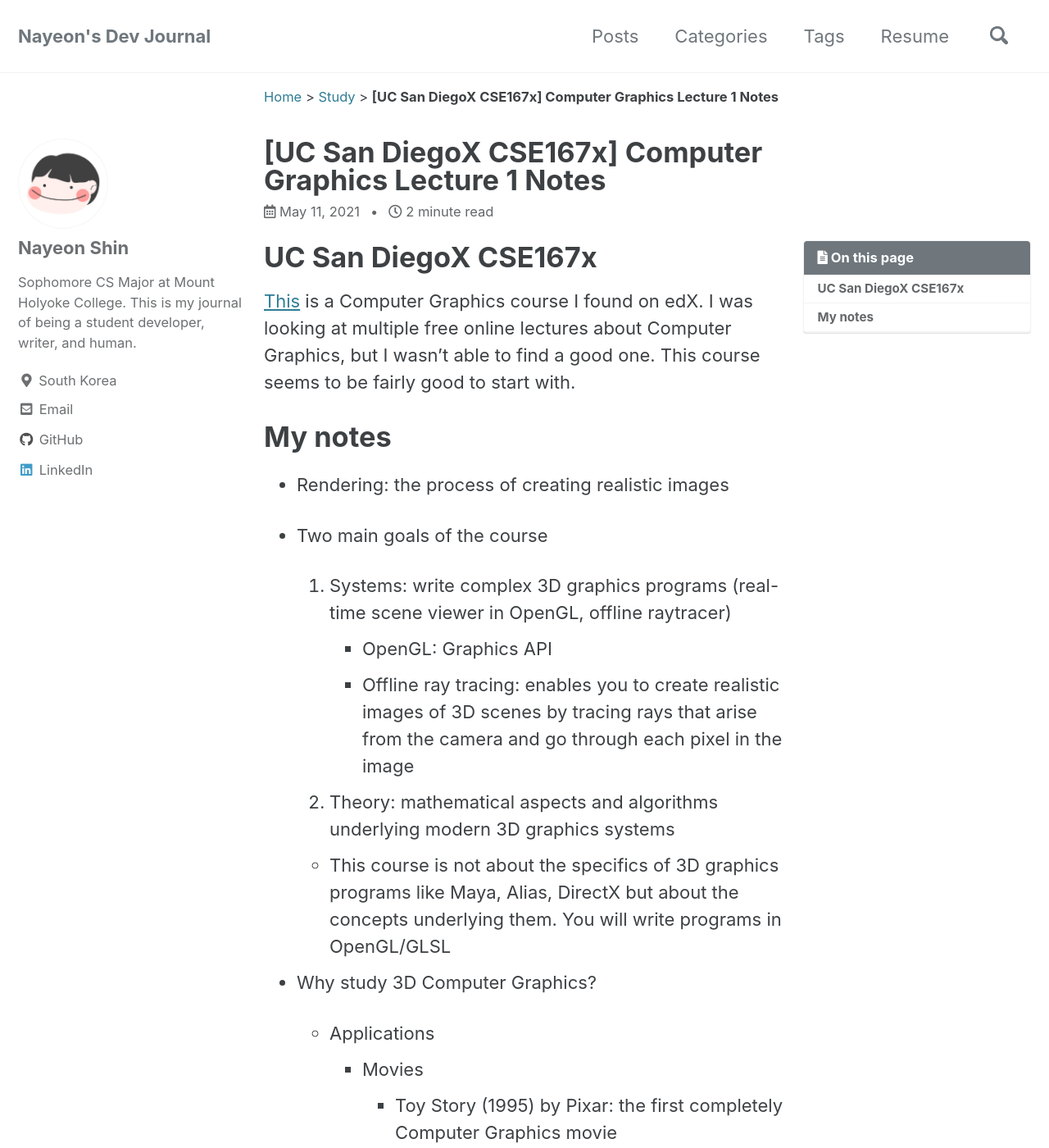
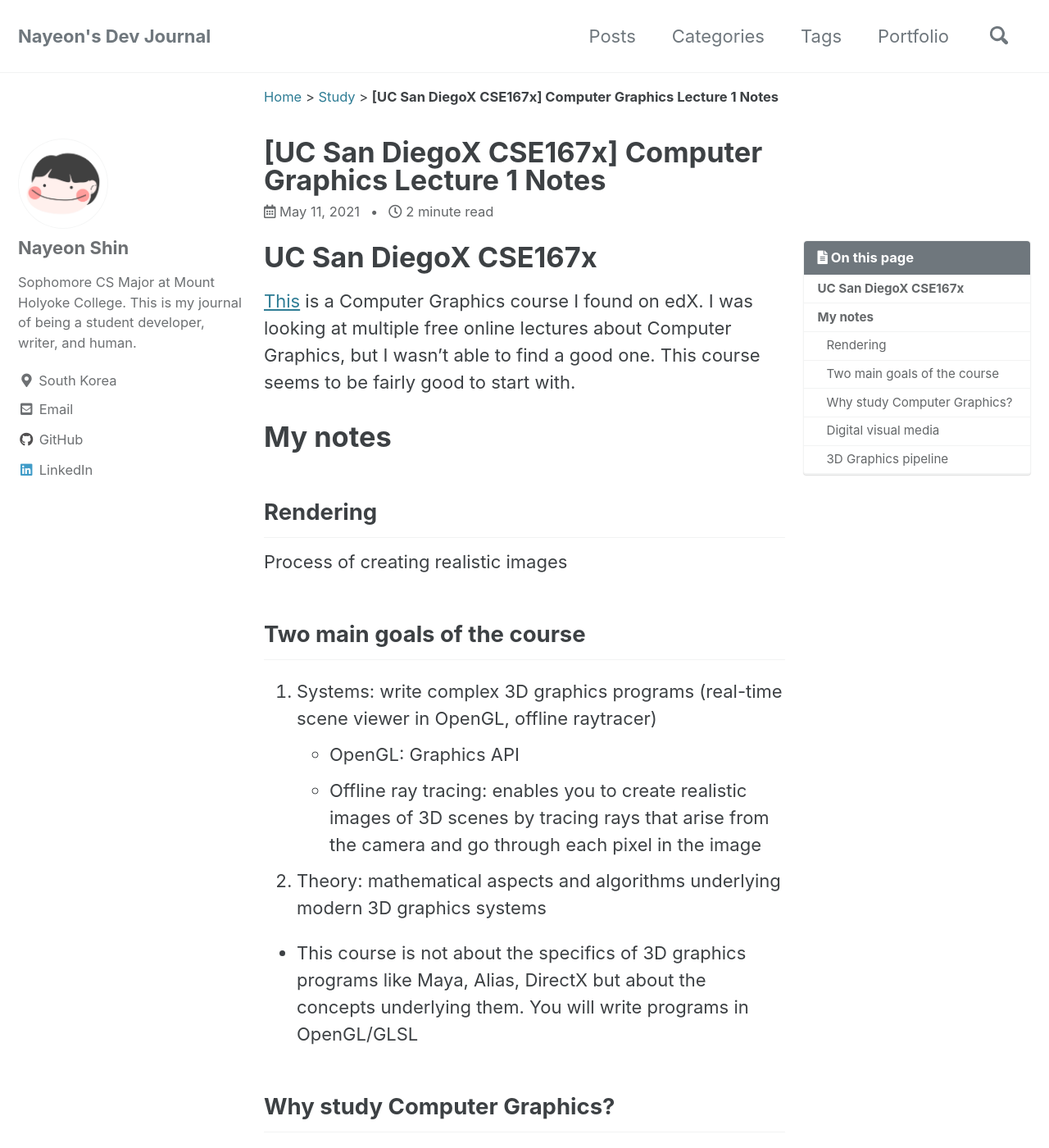
Before and after one commit to nayeonshin/nayeonshin.github.io, a Jekyll site: the page built from _posts/2021-05-11-computer-graphics-lecture-1-notes.md, in a window 1280 px wide and 1400 px high. Shown: the whole window at 82% size. Built offline with Jekyll 4.4.1, drawn with Linux system fonts in a browser that asks for light colours; cached includes are drawn as plain includes; comment, search, counter and statistics services are not loaded; some of the changed text lies outside the part shown.

Commit message:
Change resume nav item to portfolio

```diff
--- a/_data/navigation.yml
+++ b/_data/navigation.yml
@@ -6,5 +6,5 @@
     url: /categories/
   - title: "Tags"
     url: /tags/
-  - title: "Resume"
-    url: /resume/
+  - title: "Portfolio"
+    url: /portfolio/
--- a/_pages/resume.md
+++ b/_pages/resume.md
@@ -1,6 +1,6 @@
 ---
-title: "Resume"
+title: "Portfolio"
 layout: archive
-permalink: /resume/
+permalink: /portfolio/
 author_profile: true
 ---
--- a/_posts/2021-05-11-computer-graphics-lecture-1-notes.md
+++ b/_posts/2021-05-11-computer-graphics-lecture-1-notes.md
@@ -13,53 +13,57 @@
 
 # My notes
 
-- Rendering: the process of creating realistic images
+## Rendering
 
-- Two main goals of the course
+Process of creating realistic images
 
-  1. Systems: write complex 3D graphics programs (real-time scene viewer in OpenGL, offline raytracer)
-     - OpenGL: Graphics API
-     - Offline ray tracing: enables you to create realistic images of 3D scenes by tracing rays that arise from the camera and go through each pixel in the image
-  2. Theory: mathematical aspects and algorithms underlying modern 3D graphics systems
+## Two main goals of the course
 
-  - This course is not about the specifics of 3D graphics programs like Maya, Alias, DirectX but about the concepts underlying them. You will write programs in OpenGL/GLSL
+1. Systems: write complex 3D graphics programs (real-time scene viewer in OpenGL, offline raytracer)
+   - OpenGL: Graphics API
+   - Offline ray tracing: enables you to create realistic images of 3D scenes by tracing rays that arise from the camera and go through each pixel in the image
+2. Theory: mathematical aspects and algorithms underlying modern 3D graphics systems
 
-- Why study 3D Computer Graphics?
+- This course is not about the specifics of 3D graphics programs like Maya, Alias, DirectX but about the concepts underlying them. You will write programs in OpenGL/GLSL
 
-  - Applications
-    - Movies
-      - Toy Story (1995) by Pixar: the first completely Computer Graphics movie
-    - Games
-    - Computer Aided Design (CAD)
-    - Lighting Simulation (Interiors, Automobiles, ...)
-    - Visualization (Scientific, Medical)
-    - Virtual Reality
-  - Fundamental intellectual challenges
-    - Create and interact with realistic virtual world
-    - Requires understanding of all aspects of physical world
-    - New computing methods, displays, technologies
-  - Technical challenges
-    - Math of (perspective) projections, curves, surfaces
-    - Physics of lighting and shading
-    - 3D graphics software programming, hardware
+## Why study Computer Graphics?
 
-- Digital Visual Media
+- Applications
+  - Movies
+    - Toy Story (1995) by Pixar: the first completely Computer Graphics movie
+  - Games
+  - Computer Aided Design (CAD)
+  - Lighting Simulation (Interiors, Automobiles, ...)
+  - Visualization (Scientific, Medical)
+  - Virtual Reality
+- Fundamental intellectual challenges
+  - Create and interact with realistic virtual world
+  - Requires understanding of all aspects of physical world
+  - New computing methods, displays, technologies
+- Technical challenges
+  - Math of (perspective) projections, curves, surfaces
+  - Physics of lighting and shading
+  - 3D graphics software programming, hardware
 
-  - From text to images to video (to 3D?)
-  - Image and video processing and photography
-  - Flickr, YouTube, WebGL
-  - Real, Virtual Worlds (Google Earch, Second Life)
-  - Electronic publishing
-  - Online gaming
-  - 3D printers and fabrication
+## Digital visual media
+
+- From text to images to video (to 3D?)
+- Image and video processing and photography
+- Flickr, YouTube, WebGL
+- Real, Virtual Worlds (Google Earch, Second Life)
+- Electronic publishing
+- Online gaming
+- 3D printers and fabrication
 
 ---
 
-- 3D Graphics Pipeline
-  - Modeling: process of creating geometric models of objects we're interested in
-  - Animation
-  - Rendering
-    - Simulate the way the light propagates in the scene to create effects like realistic and intricate shadow details
+## 3D Graphics pipeline
+
+- Modeling: process of creating geometric models of objects we're interested in
+- Animation
+- Rendering
+  - Simulate the way the light propagates in the scene to create effects like realistic and intricate shadow details
+
 - Rasterization & raytracing: two different ways in which you can create images
   - Rasterization: goes through all the geometric primitives and determines where in the screen they should go
   - Raytracing: the opposite thing which goes to each point or pixel in the screen and determines which geometric primitive that corresponds to
@@ -72,24 +76,17 @@
   - The first graphics systems were developed in the mid-1950s, the US Air Force SAGE radar systems
 
 1. Text: major development in CG
-
 2. From text to GUIs (Graphical User Interface)
-
 3. Paint systems
-
 4. Image processing
-
 5. Modeling
 
    - Geometric modeling: process of creating 3D geometry, which can then be used in a CG system
      - One of major developments: creation of spline curves and surfaces
-
 6. Rendering: 1960s (Visibility)
 
    - Fundamental challenge of visibility: which object is before which object
-
 7. Rendering: 1970s (Lighting)
 
    - Gouraud shading
-
 8. Rendering (1980s, 90s: Global illumination)
```
Also changed, not shown: _posts/2021-05-11-computer-graphics-lecture-2-notes.md (+18 -4 lines), assets/images/posts/2021-05-11-vector.png (added).
